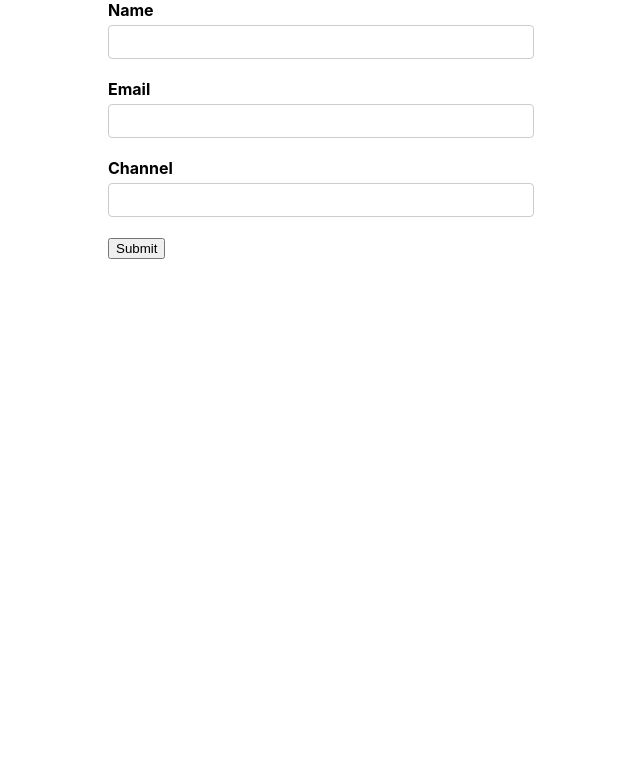
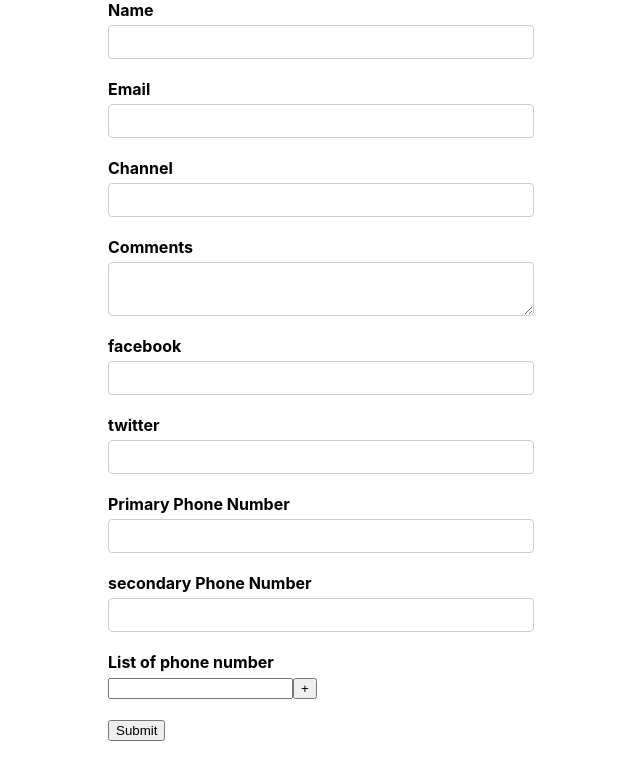
Before and after one commit to anandzambad/Formik, a React (Create React App) app: page / in a window 1280 px wide. Shown: the top 780 px of the page, without its empty margins (319-959 px from the left). Built offline with nearby package versions, Linux system fonts and the light colour scheme.

Commit message:
Nested Object, Array, FiledArray completed

```diff
--- a/src/App.css
+++ b/src/App.css
@@ -9,7 +9,7 @@
   margin-bottom:  5px;
 }
 
-input[type='text'], input[type='email']{
+input[type='text'], input[type='email'],textarea {
 display: block;
 width: 400px ;
 padding: 6px 12px;
--- /dev/null
+++ b/src/componants/TextError.js
@@ -0,0 +1,8 @@
+import React from 'react'
+
+function TextError (props)  {
+  return (
+    <div className='errors'>{props.children}</div>
+  )
+}
+export default TextError
--- a/src/componants/YoutubeForm.js
+++ b/src/componants/YoutubeForm.js
@@ -1,11 +1,20 @@
 import React from 'react'
-import { Formik, Form, Field, ErrorMessage } from 'formik'
+import { Formik, Form, Field, ErrorMessage,FieldArray } from 'formik'
 import * as Yup from 'yup'
+import TextError from './TextError'
 
 const initialValues = {
     name: '',
     email: '',
-    channel: ''
+    channel: '',
+    comments: '',
+    social: {
+        facebook: '',
+        twitter: ''
+    },
+    phoneNumber: ['',''],
+    phNumbers: ['']
+
 }
 const onSubmit = values => {
     console.log('Form data', values)
@@ -33,16 +42,68 @@
             <Form>
                 <div className='form-control'><label htmlFor='name'>Name</label>
                     <Field type='text' id='name' name='name' />
-                    <ErrorMessage name='name' />
+                    <ErrorMessage name='name' component={TextError} />
                 </div>
                 <div className='form-control' ><label htmlFor='email'>Email</label>
                     <Field type='email' id='email' name='email' />
-                    <ErrorMessage name='email' />
+                    <ErrorMessage name='email'>
+                        {errMsg => <div className='errors'>{errMsg}</div>}
+                    </ErrorMessage>
                 </div>
                 <div className='form-control'> <label htmlFor='channel'>Channel</label>
                     <Field type='text' id='channel' name='channel' />
                     <ErrorMessage name='channel' />
                 </div>
+                <div className='form-control'> <label htmlFor='channel'>Comments</label>
+                    <Field type='text' as='textarea' id='comments' name='comments' />
+                </div>
+                <div className='form-control'><label htmlFor='facebook profile'>facebook</label>
+                    <Field type='text' id='facebook' name='social.facebook' />
+                </div>
+                <div className='form-control'><label htmlFor='twitter profile'>twitter</label>
+                    <Field type='text' id='twitter' name='social.twitter' />
+                </div>
+                <div className='form-control'><label htmlFor='primaryPh'>Primary Phone Number</label>
+                    <Field type='text' id='primaryPh' name='phoneNumber[0]' />
+
+                </div>
+                <div className='form-control'><label htmlFor='secondaryPh'>secondary Phone Number</label>
+                    <Field type='text' id='secondaryPh' name='phoneNumber[1]' />
+
+                </div>
+                <div className='form-control'><label>List of phone number</label>
+                <FieldArray name='phNumbers'>
+                    {fildArrayProps =>{
+                        console.log('filedArrayProps',fildArrayProps)
+                        const { push, remove, form }= fildArrayProps
+                        const { values }= form
+                        const { phNumbers }=values
+                        return(
+                            <div>
+                                { phNumbers.map((phNumber, index) => (
+                                        <div key={index}>
+                                            <Field name={`phNumber[${index}]`} />
+                                            {index >0 && (
+                                                <button type='button' onClick={( )=> remove(index)}>
+                                                    {' '}
+                                                    -{' '}
+                                                </button>
+                                            )}
+                                            <button type='button' onClick={()=>push('')}>
+                                                {' '}
+                                                +{' '}
+                                            </button>
+                                            </div>
+                                    ))
+                                }
+                            </div>
+                        )
+                    }}
+
+                </FieldArray>
+
+                </div>
+
                 <button type='submit'>Submit</button>
             </Form>
         </Formik>
```
